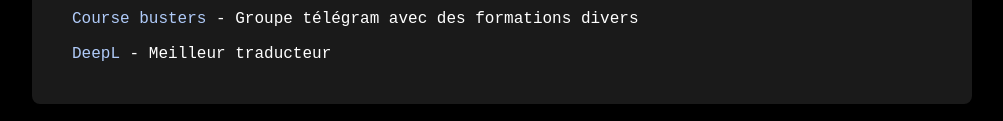
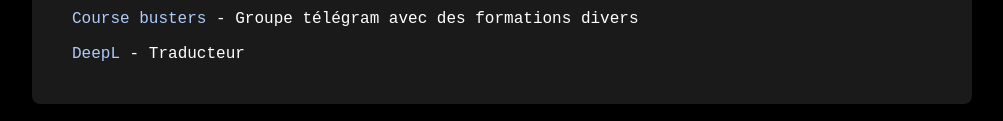
Before and after one commit to 4wip/Azure, a plain HTML site: page index.html in a window 1280 px wide. Shown: the part 887-1008 px from the top of the page, without its empty margins (138-1141 px from the left). Drawn offline with Linux system fonts and the light colour scheme.

Commit message:
Update index.html

```diff
--- a/index.html
+++ b/index.html
@@ -35,7 +35,7 @@
             <li><a href="https://learn-anything.xyz/">Learn Anything</a> - Apprendre n'importe quoi</li>
             <li><a href="https://tutflix.org/">Tutflix</a> - Forum avec des formations en tout genre</li>
             <li><a href="https://t.me/coursebusters">Course busters</a> - Groupe télégram avec des formations divers</li>
-            <li><a href="https://www.deepl.com/fr/translator">DeepL</a> - Meilleur traducteur</li>
+            <li><a href="https://www.deepl.com/fr/translator">DeepL</a> - Traducteur</li>
         </main>
 </body>
 </html>
```
